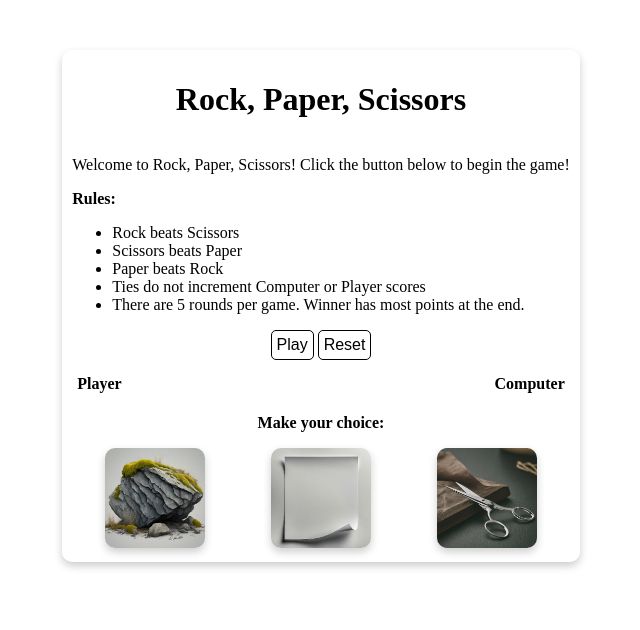
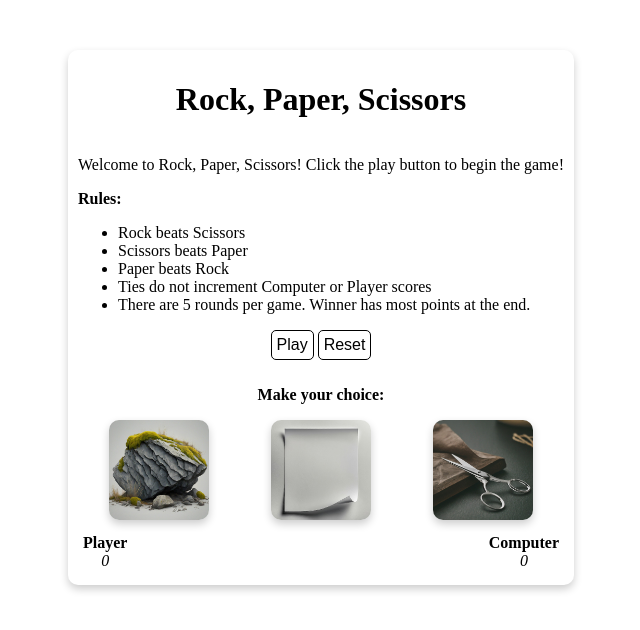
Before and after one commit to chasead91/odin-rock-paper-scissors, a plain HTML site: page index.html in a window 1280 px wide. Both pictures are taken after a click on the button "Play". Shown: the whole page, without its empty margins (319-959 px from the left). Drawn offline with Linux system fonts and the light colour scheme.

Commit message:
Move player scores to user input panel

```diff
--- a/index.html
+++ b/index.html
@@ -12,7 +12,7 @@
     <div id="container" class="container flex">
 
         <h1>Rock, Paper, Scissors</h1>
-        <p>Welcome to Rock, Paper, Scissors! Click the button below to begin the game!</p>
+        <p>Welcome to Rock, Paper, Scissors! Click the play button to begin the game!</p>
 
         <div id="rules" class="full-width">
             <strong>Rules:</strong>
@@ -30,18 +30,7 @@
             <button id="reset" class="btn">Reset</button>
         </div>
 
-        <div id="gameContainer" class="game-container full-width">
-            <div id="stats" class="stats-container flex full-width">
-                <div id="playerStats" class="stats flex">
-                    <div id="playerScoreLabel" class="score-label">Player</div>
-                    <div id="playerScore" class="score"></div>
-                </div>
-                <div id="computerStats" class="stats flex">
-                    <div id="computerScoreLabel" class="score-label">Computer</div>
-                    <div id="computerScore" class="score"></div>
-                </div>
-            </div>
-        </div>
+        <div id="gameContainer" class="game-container full-width"></div>
     </div>
 
     <script src="./javascript.js"></script>
--- a/javascript.js
+++ b/javascript.js
@@ -1,9 +1,6 @@
 const gameContainer = document.querySelector('#gameContainer');
 const playButton = document.querySelector('#play');
 const resetButton = document.querySelector('#reset');
-
-const computerScoreElement = document.querySelector('#computerScore');
-const playerScoreElement = document.querySelector('#playerScore');
 
 // Initialize player and computer scores at 0
 let playerScore = 0;
@@ -11,6 +8,9 @@ let computerScore = 0;
 
 // Set initial Round to 1
 let gameRound = 1;
+
+// Initialize last scored indexing variable
+let lastScored = '';
 
 function createUserInput() {
 
@@ -60,9 +60,64 @@ function createUserInput() {
             // Add event listener to choiceLink to execute handleUserInput
             choiceLink.addEventListener('click',() => {
                 handleUserInput(choice,gameRound);
-            })
+            });
+
         });
-    }
+
+        // Create stats div and append to userInputDiv
+        const gameStats = document.createElement('div');
+        gameStats.id = 'stats';
+        gameStats.classList.add('stats-container','flex','full-width');
+        userInputDiv.appendChild(gameStats);
+
+        // Create playerStats div and append to stats
+        const playerStats = document.createElement('div');
+        playerStats.id = 'playerStats';
+        playerStats.classList.add('stats','flex');
+        gameStats.appendChild(playerStats);
+
+        // Create playerScoreLabel and append to playerStats
+        const playerScoreLabel = document.createElement('div');
+        playerScoreLabel.id = 'playerScoreLabel';
+        playerScoreLabel.classList.add('score-label');
+        playerScoreLabel.innerText = 'Player';
+        playerStats.appendChild(playerScoreLabel);
+
+        // Create playerScore and append to playerStats
+        const playerScoreElement = document.createElement('div');
+        playerScoreElement.id = 'playerScore';
+        playerScoreElement.classList.add('score');
+        playerScoreElement.innerText = playerScore;
+        playerStats.appendChild(playerScoreElement);
+
+        // Create computerStats div and append to stats
+        const computerStats = document.createElement('div');
+        computerStats.id = 'computerStats';
+        computerStats.classList.add('stats','flex');
+        gameStats.appendChild(computerStats);
+
+        // Create computerScoreLable and append to computerStats
+        const computerScoreLabel = document.createElement('div');
+        computerScoreLabel.id = 'computerScoreLabel';
+        computerScoreLabel.classList.add('score-label');
+        computerScoreLabel.innerText = 'Computer';
+        computerStats.appendChild(computerScoreLabel);
+
+        // Create computerScore and append to computerStats
+        const computerScoreElement = document.createElement('div');
+        computerScoreElement.id = 'computerScore';
+        computerScoreElement.classList.add('score');
+        computerScoreElement.innerText = computerScore;
+        computerStats.appendChild(computerScoreElement);
+
+        // Check lastScore Element and add class accordingly
+        if (lastScored === 'player') {
+            playerStats.classList.add('latest-scored');
+        } else if (lastScored === 'computer') {
+            computerStats.classList.add('latest-scored');
+        };
+
+    };
 };
 
 function createResultPanel(roundNum,results,winningChoice,losingChoice) {
@@ -84,7 +139,7 @@ function createResultPanel(roundNum,results,winningChoice,losingChoice) {
     // Create an h2 element with inner text indicating the round number and results
     // Append it to roundDiv
     const roundTitle = document.createElement('h2');
-    roundTitle.innerText = `Round ${roundNum} Results:`
+    roundTitle.innerText = `Round ${roundNum} Results:`;
     roundDiv.appendChild(roundTitle);
 
     // Check for the word tie in result.
@@ -138,8 +193,8 @@ function createGameOutcomePanel() {
             return `Computer wins ${computerScore}:${playerScore}`;
         } else if (playerScore === computerScore) {
             return `The game was tied ${playerScore}:${computerScore}`;
-        }
-    }
+        };
+    };
 
     // Create Game Outcome Panel and append it to gameContainer
     const gameOutcomeDiv = document.createElement('div');
@@ -179,15 +234,15 @@ function removeResultsPanels() {
 
         resultsPanelsCheck.forEach((panel) => {
             panel.parentNode.removeChild(panel);
-        })
-    // If there's just results panels, remove them
+        });
+    // If there are just results panels, remove them
     } else if (resultsPanelsCheck) {
 
         resultsPanelsCheck.forEach((panel) => {
             panel.parentNode.removeChild(panel);
-        })
-    }
-}
+        });
+    };
+};
 
 function getComputerChoice() {
 
@@ -205,8 +260,8 @@ function getComputerChoice() {
         case 3:
             return 'Scissors';
             break;
-    }
-}
+    };
+};
 
 function getResults(computerChoice, playerChoice) {
 
@@ -222,6 +277,7 @@ function getResults(computerChoice, playerChoice) {
         };
     } else if(playerChoice === computerChoice) {
         // If player choice and computer choice are the same, return a string delcaring a tie
+        lastScored = '';
         return {
             winningChoice: playerChoice,
             losingChoice: computerChoice,
@@ -236,7 +292,7 @@ function getResults(computerChoice, playerChoice) {
             result: `Computer wins! ${computerChoice} beats ${playerChoice}!`
         };
     };
-}
+};
 
 function handleUserInput(selection, roundNum) {
 
@@ -269,7 +325,7 @@ function handleUserInput(selection, roundNum) {
 
         playButton.disabled = true;
 
-    }
+    };
 
     // Set focus to end of page
     window.scrollTo(0,document.body.scrollHeight);
@@ -282,19 +338,11 @@ function resetGame() {
     playerScore = 0;
     computerScore = 0;
 
-    // Render initial scores
-    playerScoreElement.textContent = playerScore;
-    computerScoreElement.textContent = computerScore;
-
-    // Remove lastScore class from playerScoreElement and computerScoreElemnent
-    if(playerScoreElement.classList.contains('lastScore')) {
-        playerScoreElement.classList.remove('lastScore');
-    } else if (computerScoreElement.classList.contains('lastScore')) {
-        computerScoreElement.classList.remove('lastScore');
-    }
-
     // Set initial Round to 1
     gameRound = 1;
+
+    // Reset lastScored
+    lastScored = '';
 
     // Remove any user input pane
     removeUserInput();
@@ -304,46 +352,31 @@ function resetGame() {
 
     // Enable play button
     playButton.disabled = false;
-}
+};
 
 function incrementPlayerScore() {
 
     // Increment player score up by one
     playerScore += 1;
 
-    // Render updated player score on page
-    playerScoreElement.textContent = playerScore;
+    // Set lastScored to player
+    lastScored = 'player';
 
-    // Add lastscore class to player score element
-    playerScoreElement.classList.add('lastScore');
-
-    // Check for lastScore class on computer score element and remove if found
-    if (computerScoreElement.classList.contains('lastScore')) {
-        computerScoreElement.classList.remove('lastScore');
-    }
-}
+};
 
 function incrementComputerScore() {
 
     // Increment computer score by one
     computerScore += 1;
 
-    // Render new score on page
-    computerScoreElement.textContent = computerScore;
-
-    // Add lastscore class to computer score element
-    computerScoreElement.classList.add('lastScore');
-
-    // Check for lastScore class on player score element and remove if found
-    if (playerScoreElement.classList.contains('lastScore')) {
-        playerScoreElement.classList.remove('lastScore');
-    }
-}
+    // Set lastScored to computer
+    lastScored = 'computer';
+};
 
 playButton.addEventListener('click', () => {
     createUserInput();
-})
+});
 
 resetButton.addEventListener('click',() => {
     resetGame();
-})
+});
--- a/styles.css
+++ b/styles.css
@@ -41,6 +41,7 @@ body {
 
 .stats {
     padding: 5px;
+    margin-top: 5px;
 }
 
 .user-input {
@@ -78,8 +79,9 @@ body {
     font-weight: bolder;
 }
 
-.lastScore {
+.latest-scored {
     color: green;
+    font-weight: bolder;
 }
 
 .img-winning {
```
